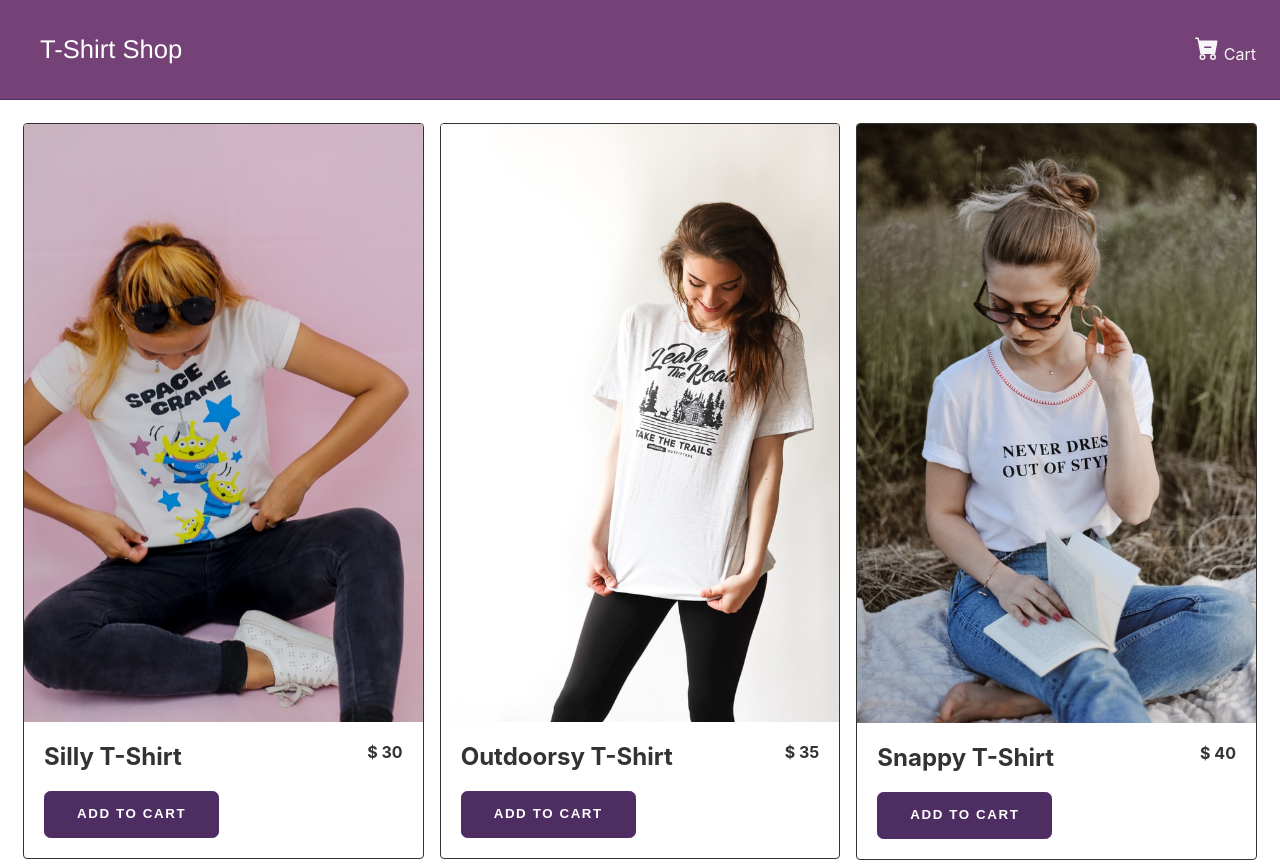
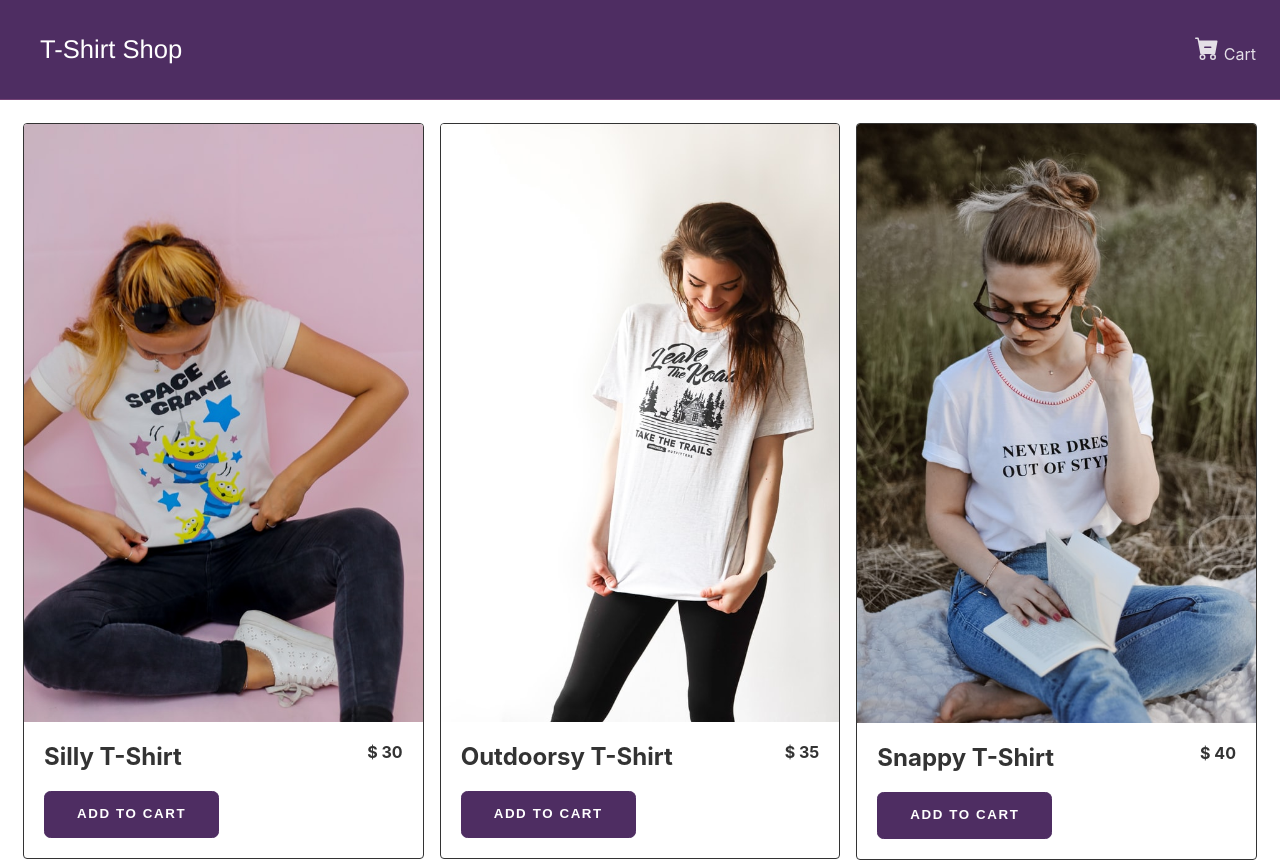
Before and after one commit to ihorkar/svelte-shop, a Svelte app: page / in a window 1280 px wide. Built offline with nearby package versions, Linux system fonts and the light colour scheme.

Commit message:
Add paypal-js

```diff
--- a/package.json
+++ b/package.json
@@ -17,6 +17,7 @@
     "svelte": "^3.0.0"
   },
   "dependencies": {
+    "@paypal/paypal-js": "^3.1.9",
     "sirv-cli": "^1.0.0"
   }
 }
--- a/public/global.css
+++ b/public/global.css
@@ -3,7 +3,7 @@
   --english-violet: #4E2D62;
 	--onyx: #333; /* #2D3334; */
 	--white: #fff;
-	--white-darker: rgba(255,255,255,.95);
+	--white-darker: rgba(255,255,255,.85);
 	--primary: var(--english-violet);
 	--secondary: var(--maximum-purple);
 	--text: var(--onyx);
@@ -15,8 +15,8 @@
 .navigation {
 	color: var(--white);
 	padding: 0.5rem;
-	background: var(--maximum-purple);
-	border-bottom: .1rem solid var(--english-violet);
+	background: var(--primary);
+	border-bottom: .1rem solid var(--secondary);
 	display: block;
 	left: 0;
 	max-width: 100%;
@@ -173,11 +173,22 @@ button.button-outline:hover, input[type='button'].button-outline:hover, input[ty
 	height: 100px;
 	width: 80px;
 	object-fit: cover;
+	border: 1px solid var(--black);
+	border-radius: .2rem;
 }
 
 table {
 	width: 100%;
 }
+
+.checkout-review {
+	max-width: 20rem;
+	margin: 3rem auto 1rem;
+	text-align: center;
+	font-weight: 700;
+}
+
+
 
 
 html, body {
--- a/src/CartComponents/checkout.svelte
+++ b/src/CartComponents/checkout.svelte
@@ -1,17 +1,59 @@
 <script>
+  import { loadScript } from "@paypal/paypal-js";
   import CheckoutItem from "./CheckoutItem.svelte";
   import { cart } from "../Stores/stores.js";
   let checkedOut = false;
   let cartItems = [];
+
   const unsubscribe = cart.subscribe((items) => {
     cartItems = Object.values(items);
   });
+
   const checkout = () => {
     checkedOut = true;
     cart.update((n) => {
       return {};
     });
   };
+
+  let totalPrice = 1;
+  $: if (cartItems.length) {
+    totalPrice = 0;
+    cartItems.forEach((item) => {
+      const itemSubtotal = Number(item.price) * item.count;
+      console.log("item subtotal", itemSubtotal);
+      totalPrice += itemSubtotal;
+    });
+  }
+
+  loadScript({ "client-id": "test" })
+    .then((paypal) => {
+      paypal
+        .Buttons({
+          createOrder: function (data, actions) {
+            return actions.order.create({
+              purchase_units: [
+                {
+                  amount: {
+                    value: totalPrice,
+                  },
+                },
+              ],
+            });
+          },
+          onApprove: function (data, actions) {
+            // This function captures the funds from the transaction.
+            return actions.order.capture().then(function (details) {
+              // This function shows a transaction success message to your buyer.
+              checkout();
+            });
+          },
+        })
+        .render("#paypal-button");
+    })
+    .catch((err) => {
+      console.error("Failed to load the PayPal JS SDK script", err);
+    });
 </script>
 
 <div class="container">
@@ -30,10 +72,10 @@
           <CheckoutItem {item} />
         {/each}
       </table>
-        <br />
-        <button type="button" on:click={checkout}>
-          Checkout
-        </button>
+      <div class="checkout-review">
+        <p>Total: $ {totalPrice}</p>
+        <div id="paypal-button" />
+      </div>
     {/if}
   </div>
 </div>
```
Also changed, not shown: 1 other file (tests, documents, lock files or other folders). Lines whose indentation alone changed are shown as unchanged.
